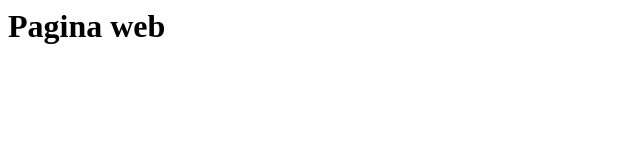
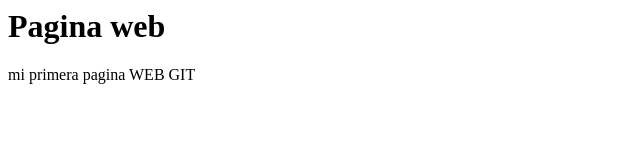
Before and after one commit to jcasilirio1/MASANZ_2122_SMR_JDC, a plain HTML site: page index.html in a window 1280 px wide. Shown: the whole page, without its empty margins (0-640 px from the left). Drawn offline with Linux system fonts and the light colour scheme.

Commit message:
Revert "Revert "Update index.html""

```diff
--- a/index.html
+++ b/index.html
@@ -2,5 +2,6 @@
   <head>   </head>
   <body>
    <h1>Pagina web</h1>
+    <p> mi primera pagina WEB GIT</p>
   </body
   </html>
```
